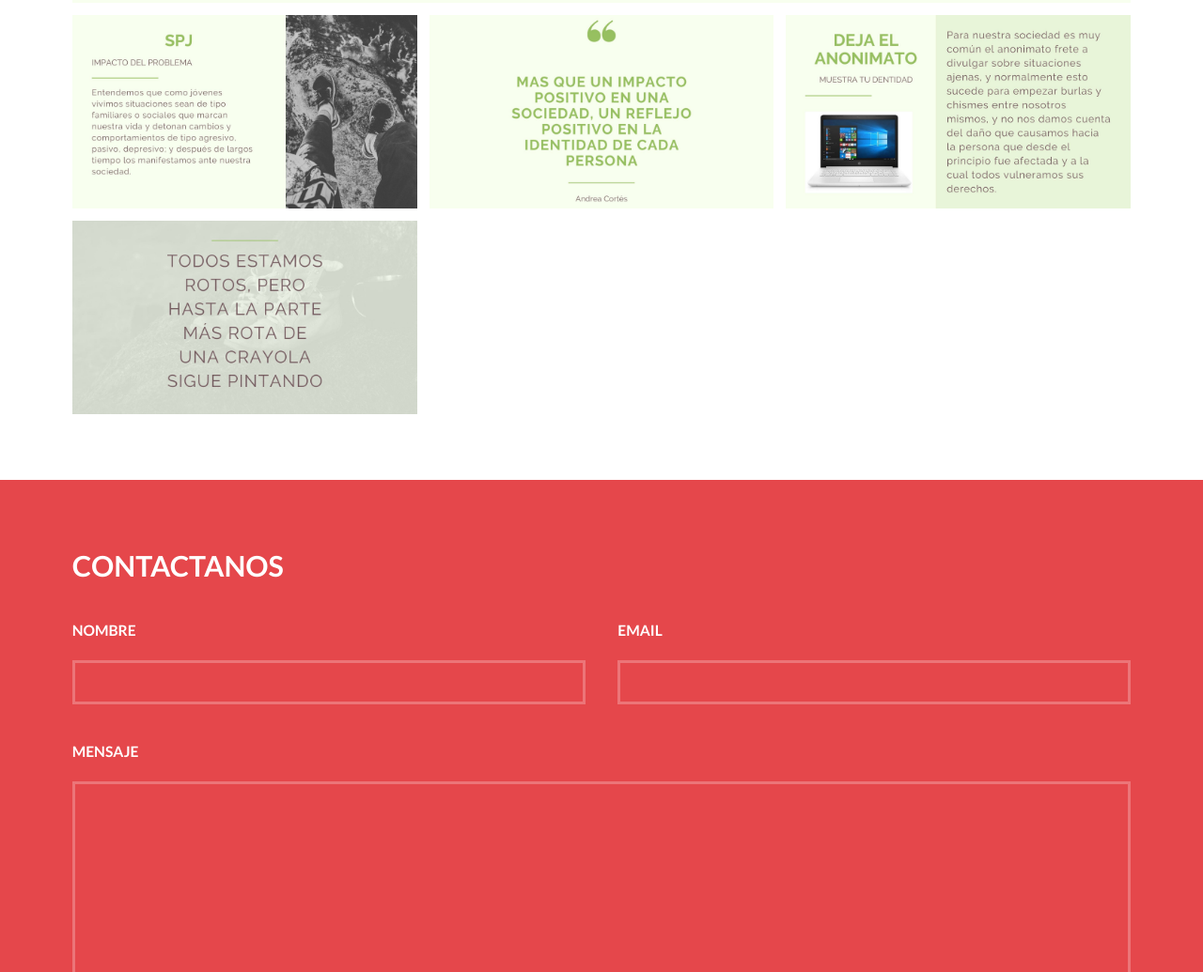
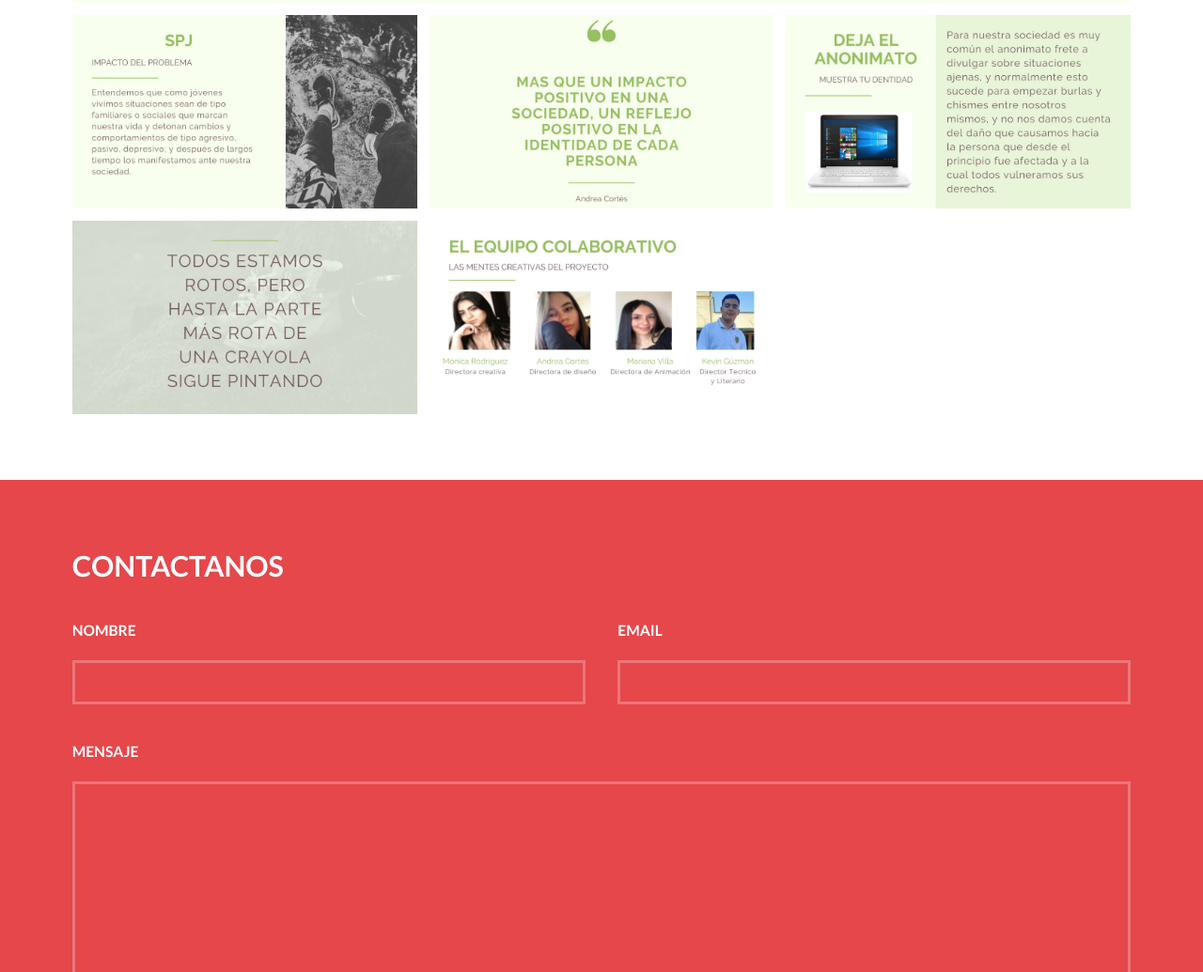
Before and after one commit to superacionpersonalparajovenes/superacionpersonalparajovenes, a plain HTML site: page generic.html in a window 1280 px wide. Shown: the part 2529-3564 px from the top of the page at 94% size. Drawn offline with Linux system fonts and the light colour scheme.

Commit message:
Add files via upload

```diff
--- a/generic.html
+++ b/generic.html
@@ -64,7 +64,7 @@
 									<div class="4u"><span class="image fit"><img src="images/Superacion Personal para Jovenes (2) (1).jpg" alt="" /></span></div>
 									<div class="4u$"><span class="image fit"><img src="images/Superacion Personal para Jovenes (3).jpg" alt="" /></span></div>
 									<div class="4u"><span class="image fit"><img src="images/Superacion Personal para Jovenes (4).jpg" alt="" /></span></div>
-									<div class="4u"><span class="image fit"><img src="../../../Downloads/Superacion Personal para Jovenes (6).jpg" alt="" /></span></div>
+									<div class="4u"><span class="image fit"><img src="images/Superacion Personal para Jovenes (6).jpg" alt="" /></span></div>
 
 								</div>
 							</div>
```
